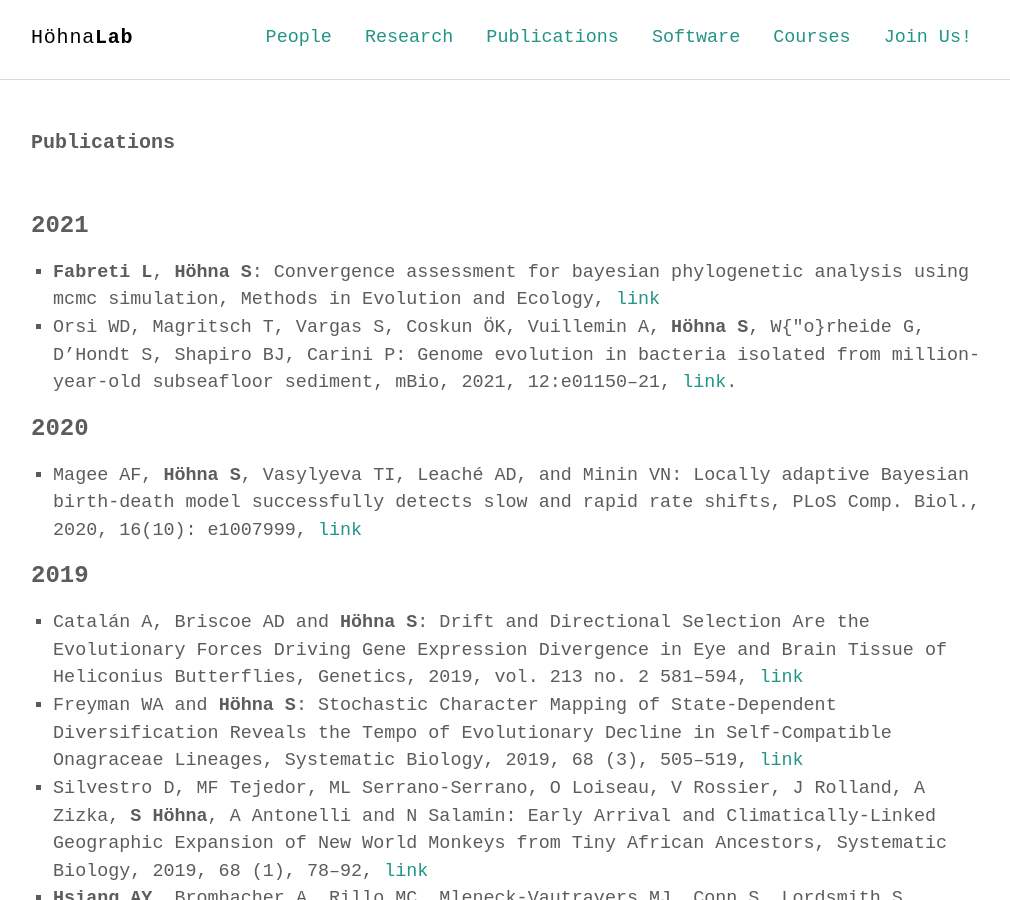
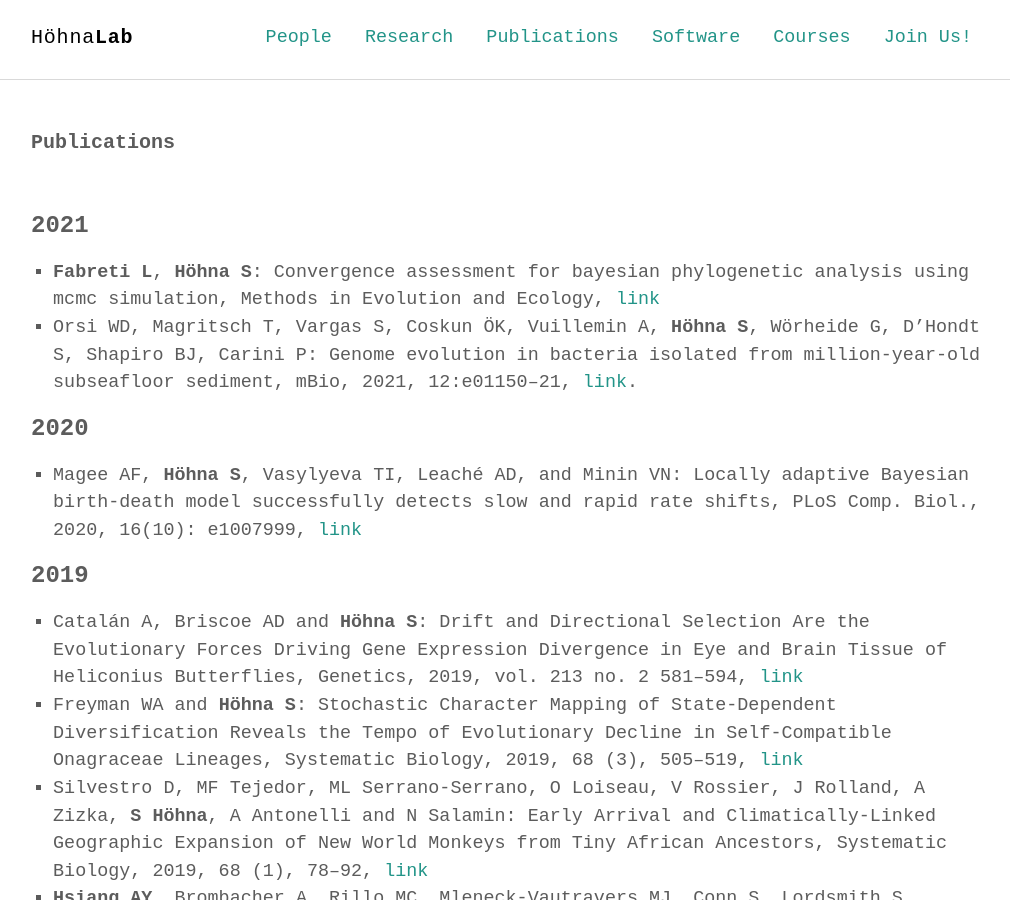
Before and after one commit to hoehnalab/hoehnalab.github.io, a Jekyll site: the page built from publications.md, in a window 1280 px wide and 900 px high. Shown: the whole window, without its empty margins (133-1143 px from the left). Built offline with Jekyll 4.4.1, drawn with Linux system fonts in a browser that asks for light colours; some web fonts are replaced.

Commit message:
Update publications.md
fixing umlaut

```diff
--- a/publications.md
+++ b/publications.md
@@ -6,7 +6,7 @@ permalink: /publications/
 
 <h3>2021</h3>
 - <strong>Fabreti L</strong>, <strong>Höhna S</strong>: Convergence assessment for bayesian phylogenetic analysis using mcmc simulation, Methods in Evolution and Ecology, [link](https://doi.org/10.1111/2041-210X.13727)
-- Orsi WD, Magritsch T, Vargas S, Coskun ÖK, Vuillemin A, <strong>Höhna S</strong>, W{\"o}rheide G, D'Hondt S, Shapiro BJ, Carini P: Genome evolution in bacteria isolated from million-year-old subseafloor sediment, mBio, 2021, 12:e01150--21, [link](https://doi.org/10.1128/mBio.01150-21).
+- Orsi WD, Magritsch T, Vargas S, Coskun ÖK, Vuillemin A, <strong>Höhna S</strong>, Wörheide G, D'Hondt S, Shapiro BJ, Carini P: Genome evolution in bacteria isolated from million-year-old subseafloor sediment, mBio, 2021, 12:e01150--21, [link](https://doi.org/10.1128/mBio.01150-21).
 
 <h3>2020</h3>
 - Magee AF, <strong>Höhna S</strong>, Vasylyeva TI, Leaché AD, and Minin VN: Locally adaptive Bayesian birth-death model successfully detects slow and rapid rate shifts, PLoS Comp. Biol., 2020, 16(10): e1007999, [link](https://doi.org/10.1371/journal.pcbi.1007999)
```
